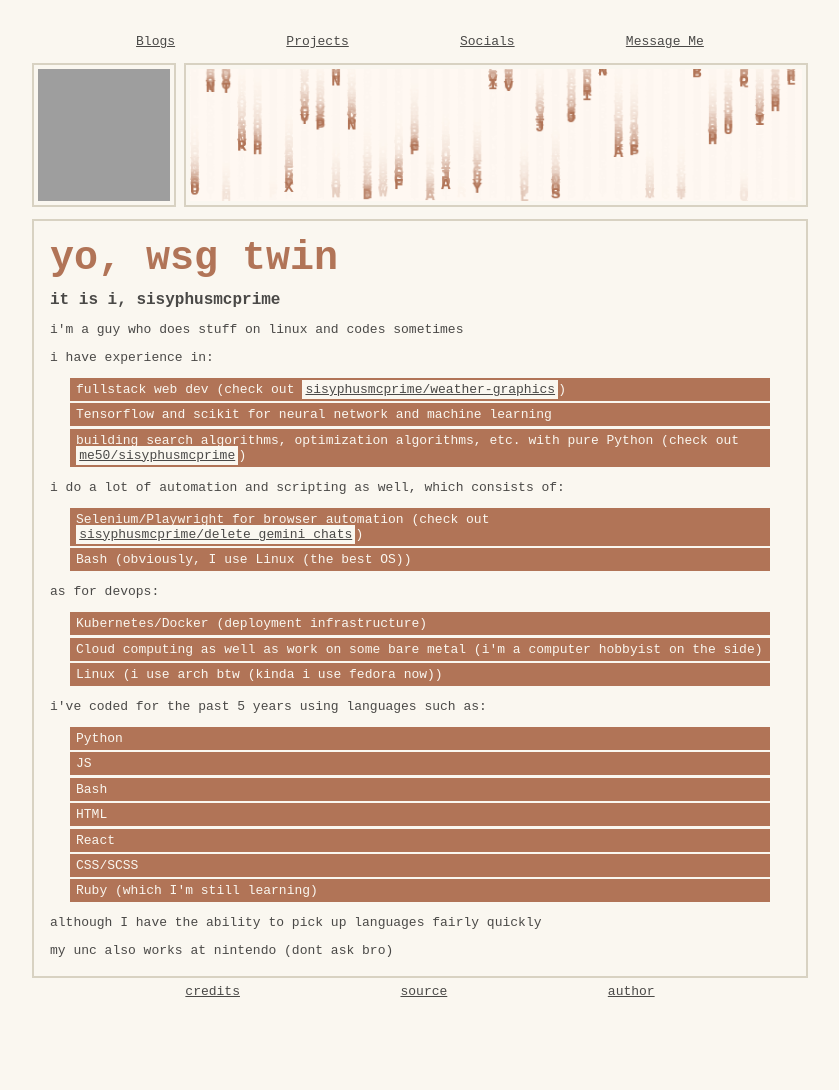
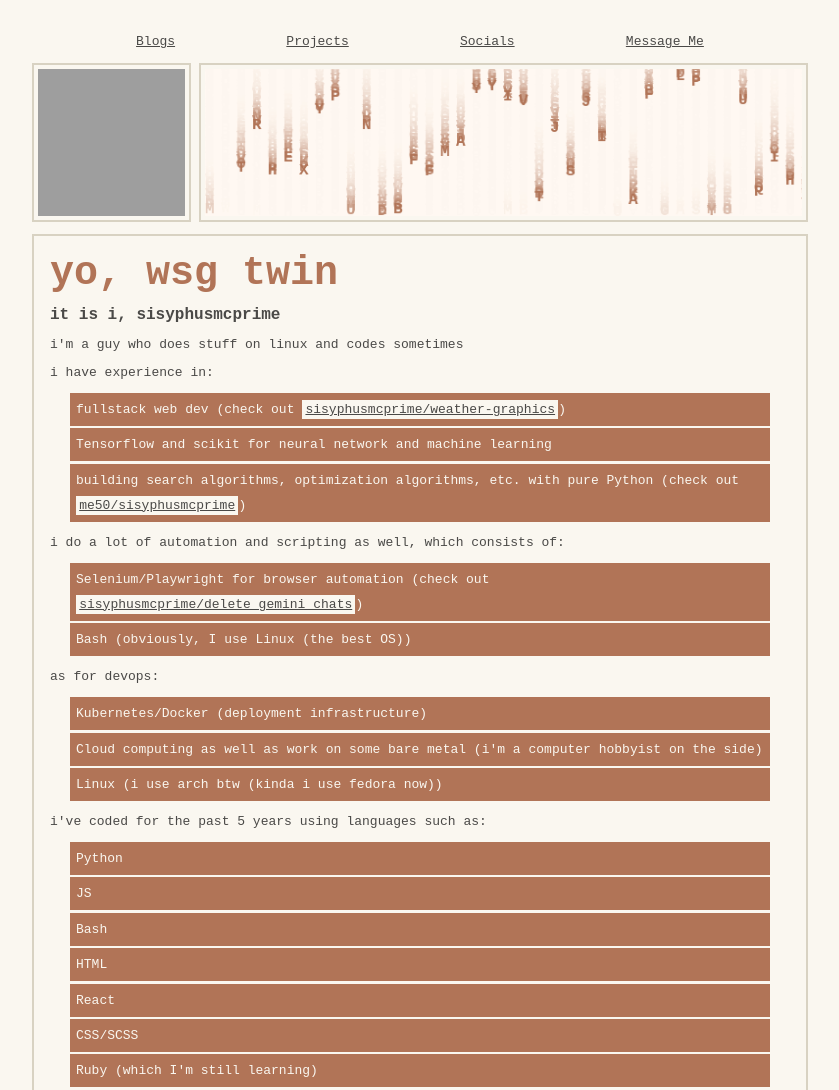
Before and after one commit to sisyphusmcprime/sisyphusmcprime.github.io, a website: page pages/home/index.html in a window 1280 px wide. Shown: the top 1090 px of the page, without its empty margins (220-1059 px from the left). Before the commit the page ends 1001 px from the top, so only its background shows below. Drawn offline with Linux system fonts and the light colour scheme; grey boxes are pictures that could not be loaded.

Commit message:
Fixed some issues with li and banner becoming too small

```diff
--- a/css/sass/pages/home.scss
+++ b/css/sass/pages/home.scss
@@ -7,6 +7,7 @@
 
     /* Give the banner a definite size so #canvas can fill it with %/flex. */
     width: 100%;
+    min-height: 175px;
     height: 20vh;
     max-height: 250px;
 
--- a/css/sass/styling/list.scss
+++ b/css/sass/styling/list.scss
@@ -20,6 +20,7 @@ li {
     padding: ut.$highlight-padding;
 
     font-size: 13px;
+    line-height: 25px;
 
     counter-increment: ordered-count;
 }
--- a/pages/home/index.html
+++ b/pages/home/index.html
@@ -7,7 +7,7 @@
     <head>
         <meta charset="utf-8">
         <meta http-equiv="X-UA-Compatible" content="IE=edge">
-        <title>sisyphusmcprime - GitHub Profile README</title>
+        <title>sisyphusmcprime.github.io</title>
         <meta name="description" content="">
         <meta name="viewport" content="width=device-width, initial-scale=1">
 
```
Also changed, not shown: css/pages/blog.css, css/pages/home.css, css/styling/list.css, css/styling/src.css.
